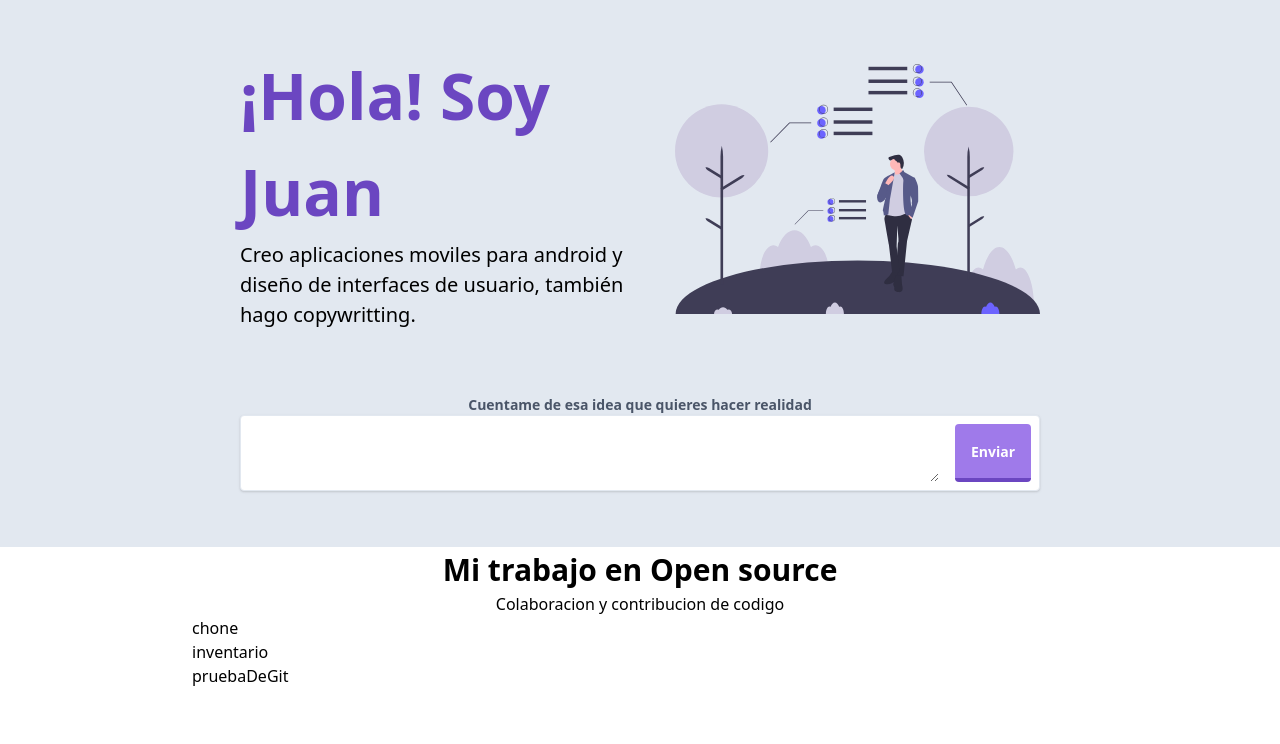
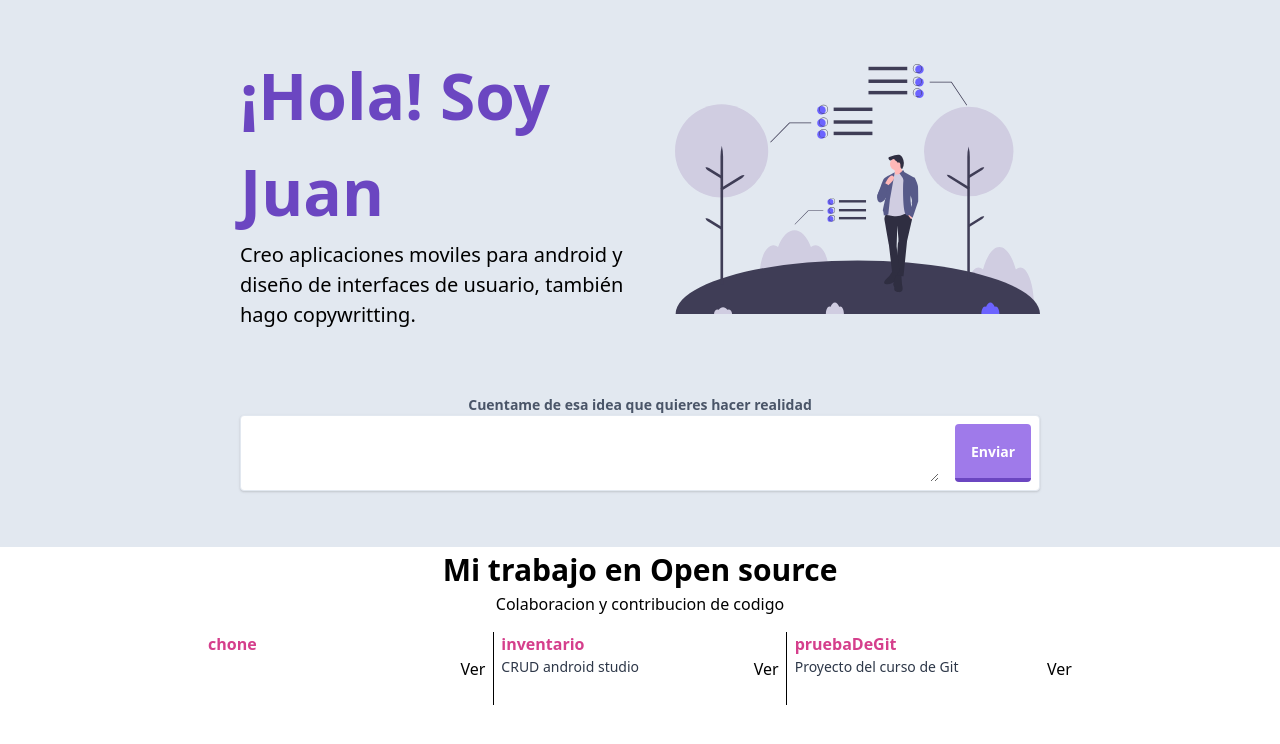
Before and after one commit to AllMigth/misitioweb, a Gatsby site: page / in a window 1280 px wide. Built offline with nearby package versions, Linux system fonts and the light colour scheme; Gatsby itself is replaced by a stand-in of ours.

Commit message:
Insercion de repositorios con algunos retoques visuales

```diff
--- a/src/components/repo.js
+++ b/src/components/repo.js
@@ -1,6 +1,14 @@
 import React from "react"
 
 
-export default () => (
-
+export default (props) => (
+    <li className='flex items-center'>
+        <div className='w-9/12 overflow-x-hidden'>
+            <h4 className='text-pink-600 font-bold'>{props.repo.name}</h4>
+            <p className='text-sm text-gray-800 overflow-y-hidden' style={{height:"3.5em"}}>{props.repo.description}</p>
+        </div>
+        <div className='flex-1 text-right'>
+            <a href={props.repo.html_url} target='_blank' rel='noopener noreferrer'> Ver </a>
+        </div>
+    </li>
 )
--- a/src/components/repos.js
+++ b/src/components/repos.js
@@ -1,6 +1,6 @@
 import React from "react"
 import repos from '../data/repos';
-import Repo from '../repo';
+import Repo from './repo';
 
 export default () => (
     <div className='max-w-4xl mx-auto'>
@@ -8,10 +8,10 @@ export default () => (
         <h2 className='text-3xl font-bold'>Mi trabajo en Open source</h2>
         <p>Colaboracion y contribucion de codigo</p>
         </header>
-        <ul>
+        <ul className='repos-list'>
             {
                 repos.map((repo)=>{
-                    return <li> {repo.name} </li>
+                    return <Repo repo={repo} key={repo.id} />
                 })
             }
         </ul>
--- a/src/styles/global.css
+++ b/src/styles/global.css
@@ -7,3 +7,14 @@
 .btn{
     @apply bg-purple-500  text-white font-bold rounded border-purple-700 py-2 px-4 border-b-4;
 }
+
+.repos-list{
+    columns: 3;
+    -moz-columns: 3;
+    column-rule: 1px solid;
+    @apply p-4;
+}
+
+.repos-list li{
+    break-inside: avoid-column;
+}
```
